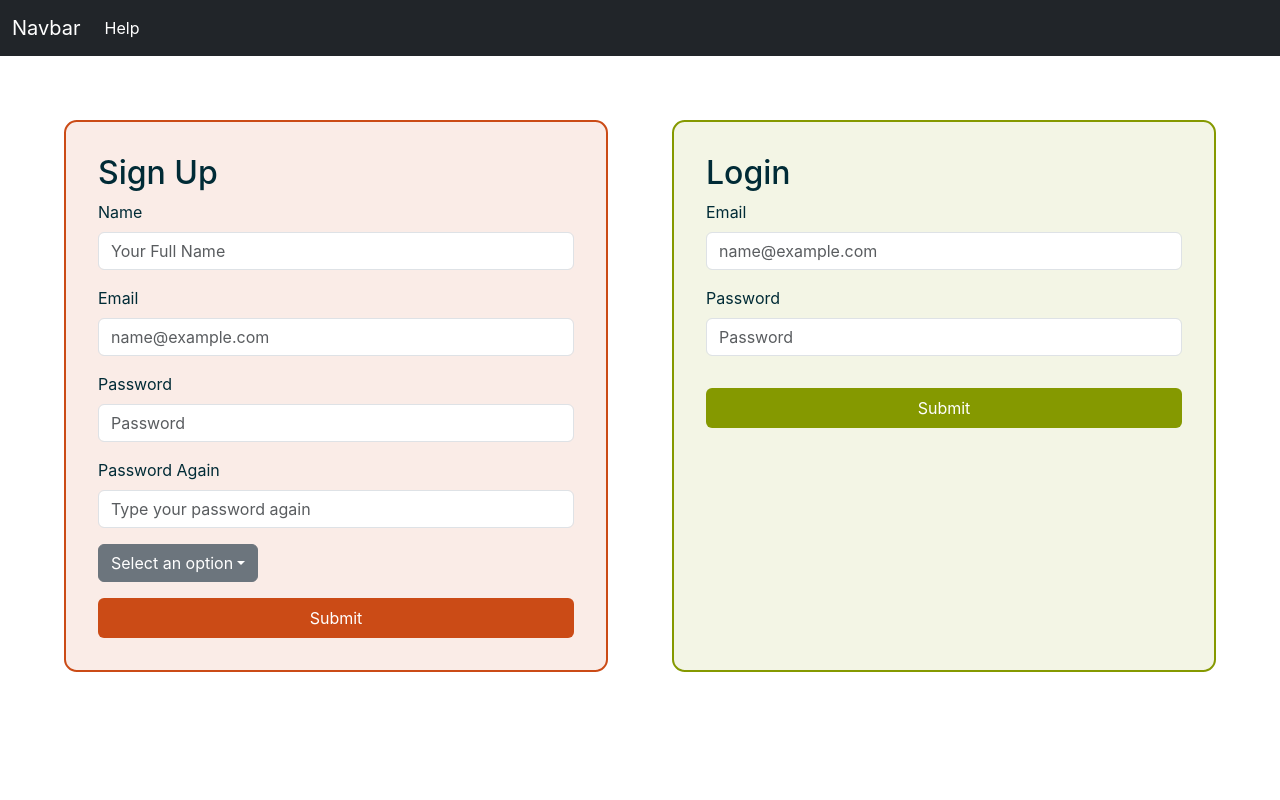
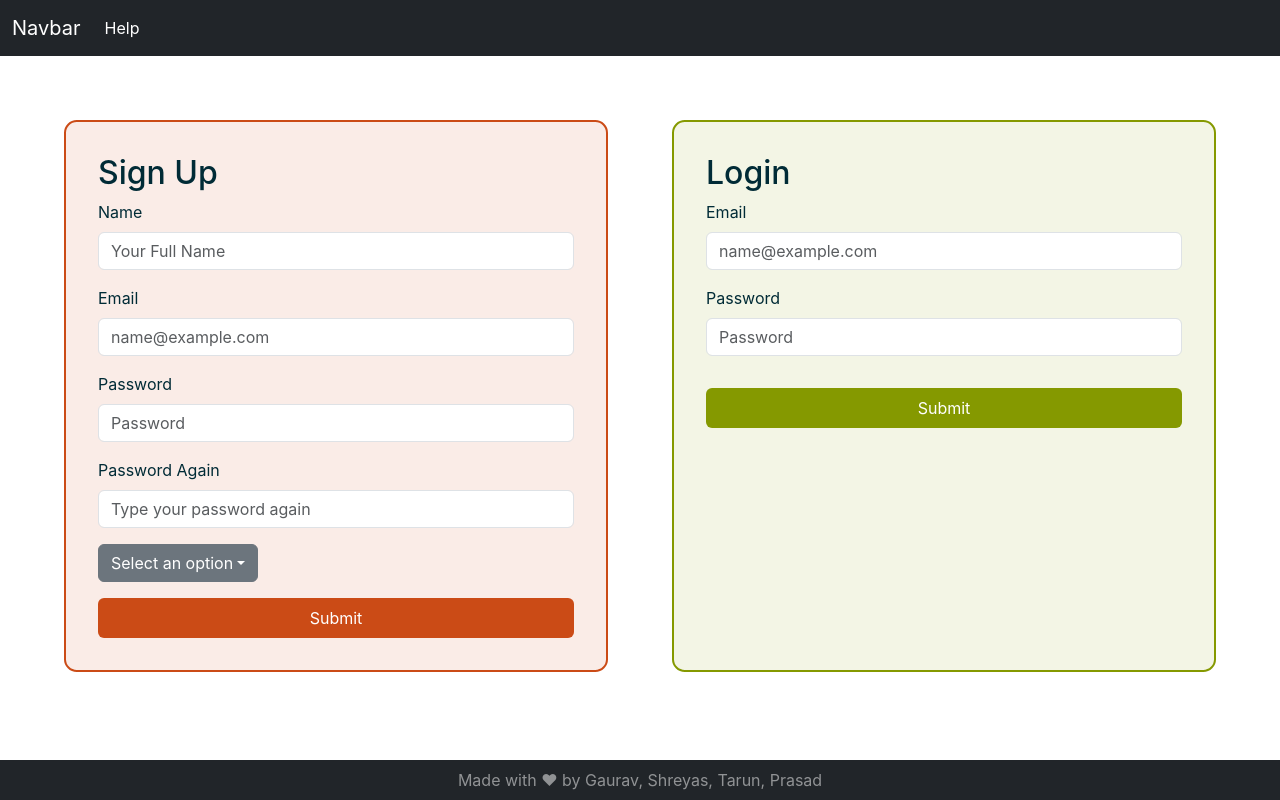
Before and after one commit to BTP-8th-SEM/BTP-frontend, a React (Create React App) app: page / in a window 1280 px wide. Built offline with nearby package versions, Linux system fonts and the light colour scheme.

Commit message:
add footer

```diff
--- a/src/App.js
+++ b/src/App.js
@@ -3,12 +3,14 @@ import './App.css';
 
 import NavBar from './Components/NavBar';
 import Auth from './Components/Auth';
+import Footer from './Components/Footer'
 
 function App() {
   return (
     <div className="App">
       <NavBar/>
       <Auth/>
+      <Footer/>
     </div>
   );
 }
--- /dev/null
+++ b/src/Components/Footer.js
@@ -0,0 +1,15 @@
+import React from 'react';
+import './../Styles/footer.css'
+function Footer() {
+    return (
+        <div>
+            <footer id="sticky-footer" className="flex-shrink-0 py-2 bg-dark text-white-50 ftr" >
+                <div className="container text-center">
+                    Made with <strong>&hearts;</strong> by Gaurav, Shreyas, Tarun, Prasad
+                </div>
+            </footer>
+        </div>
+    );
+}
+
+export default Footer;
--- /dev/null
+++ b/src/Styles/footer.css
@@ -0,0 +1,8 @@
+.ftr {
+    position: fixed;
+    left: 0;
+    bottom: 0;
+    width: 100%;
+    text-align: center;
+    z-index: 5;
+  }
```
